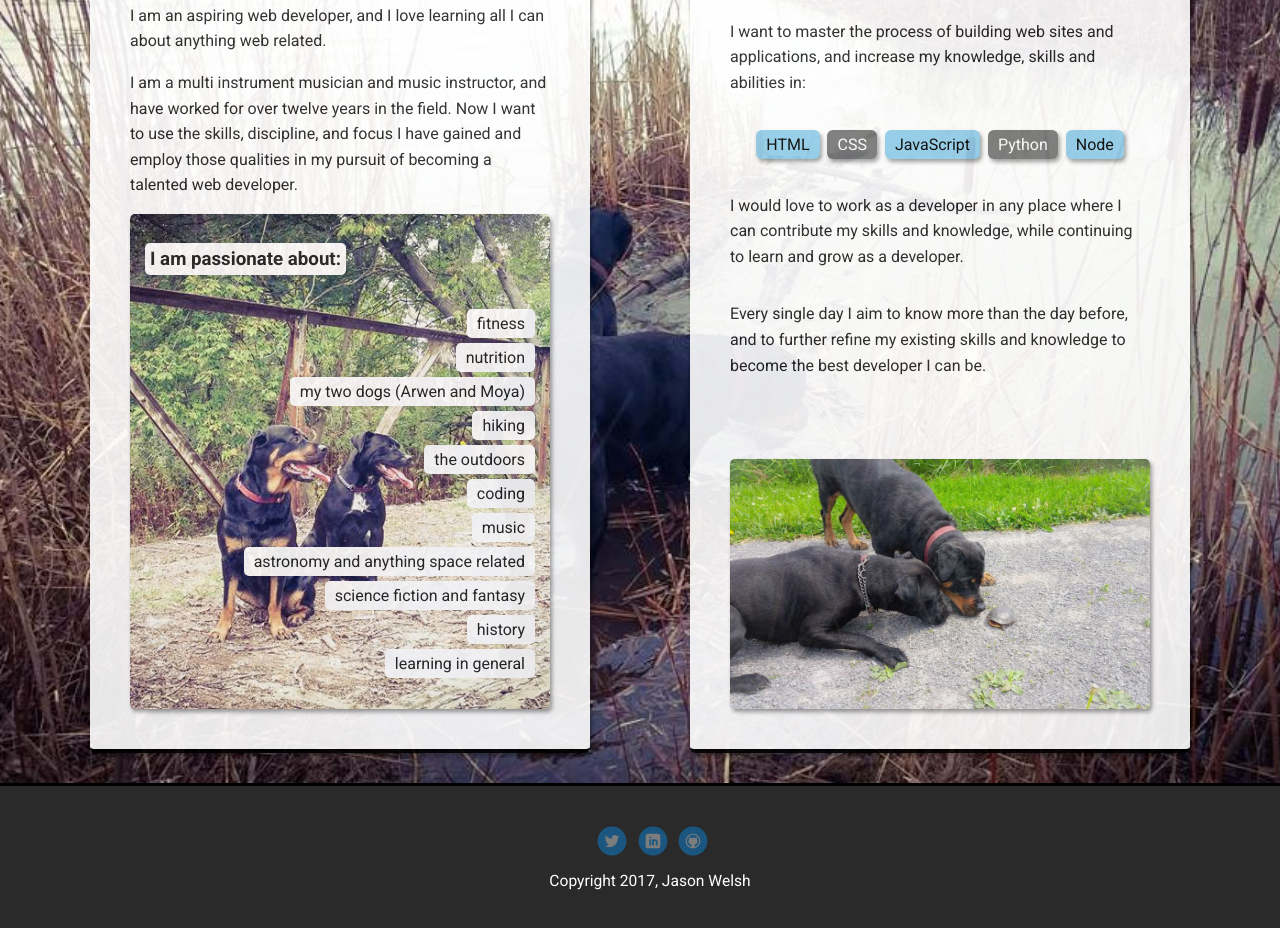
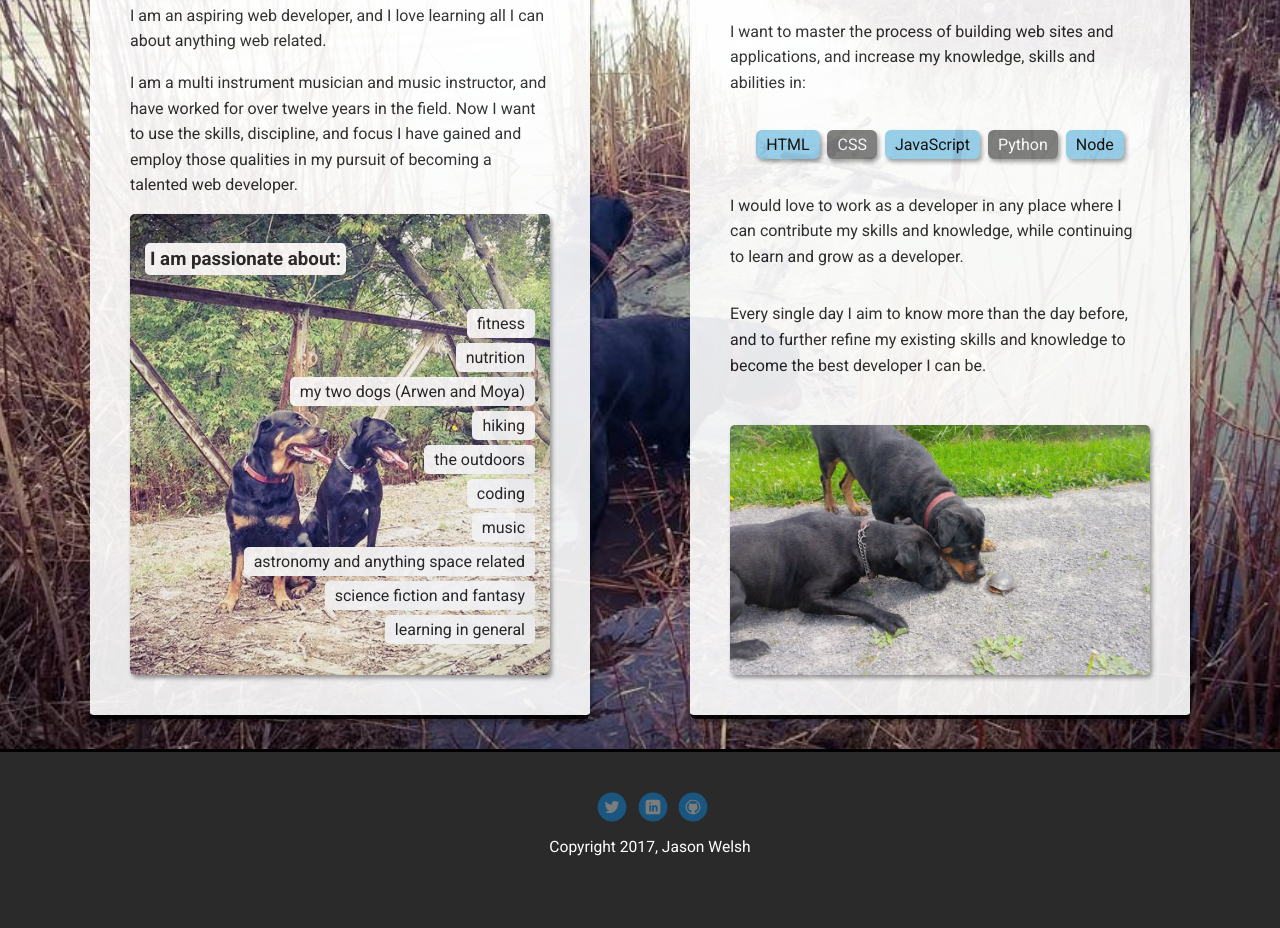
Before and after one commit to JasonBWelsh/profile, a plain HTML site: page index.html in a window 1280 px wide. Shown: the part 605-1533 px from the top of the page. Drawn offline with Linux system fonts and the light colour scheme; a web font is replaced by a local one.

Commit message:
Removed hobby list item
Removed one list item from hobbies list. Drank cocoa

```diff
--- a/index.html
+++ b/index.html
@@ -43,7 +43,6 @@
                   <li>music</li>
                   <li>astronomy and anything space related</li>
                   <li>science fiction and fantasy</li>
-                  <li>history</li>
                   <li>learning in general</li>
                 </ul>
 
```
